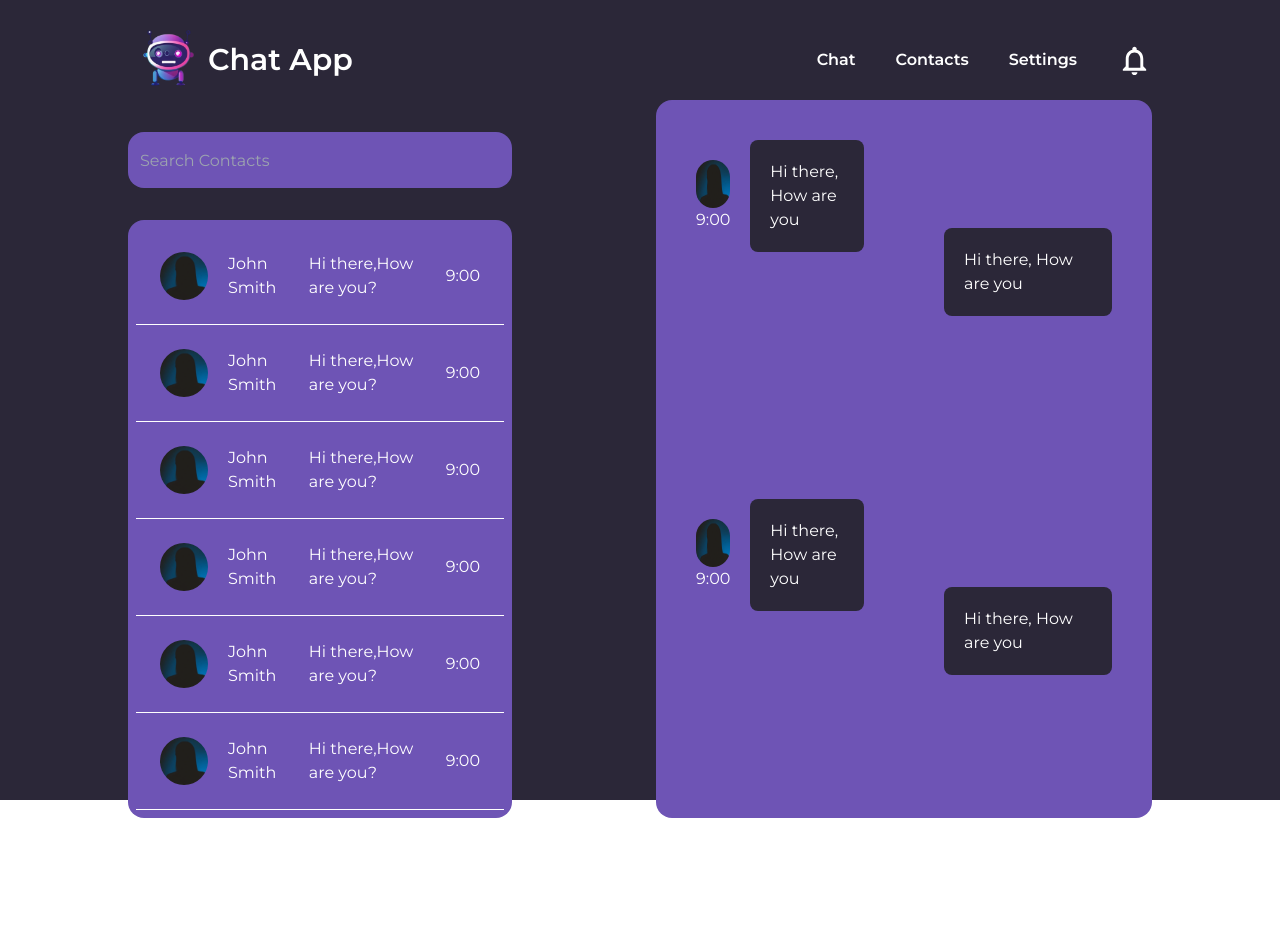
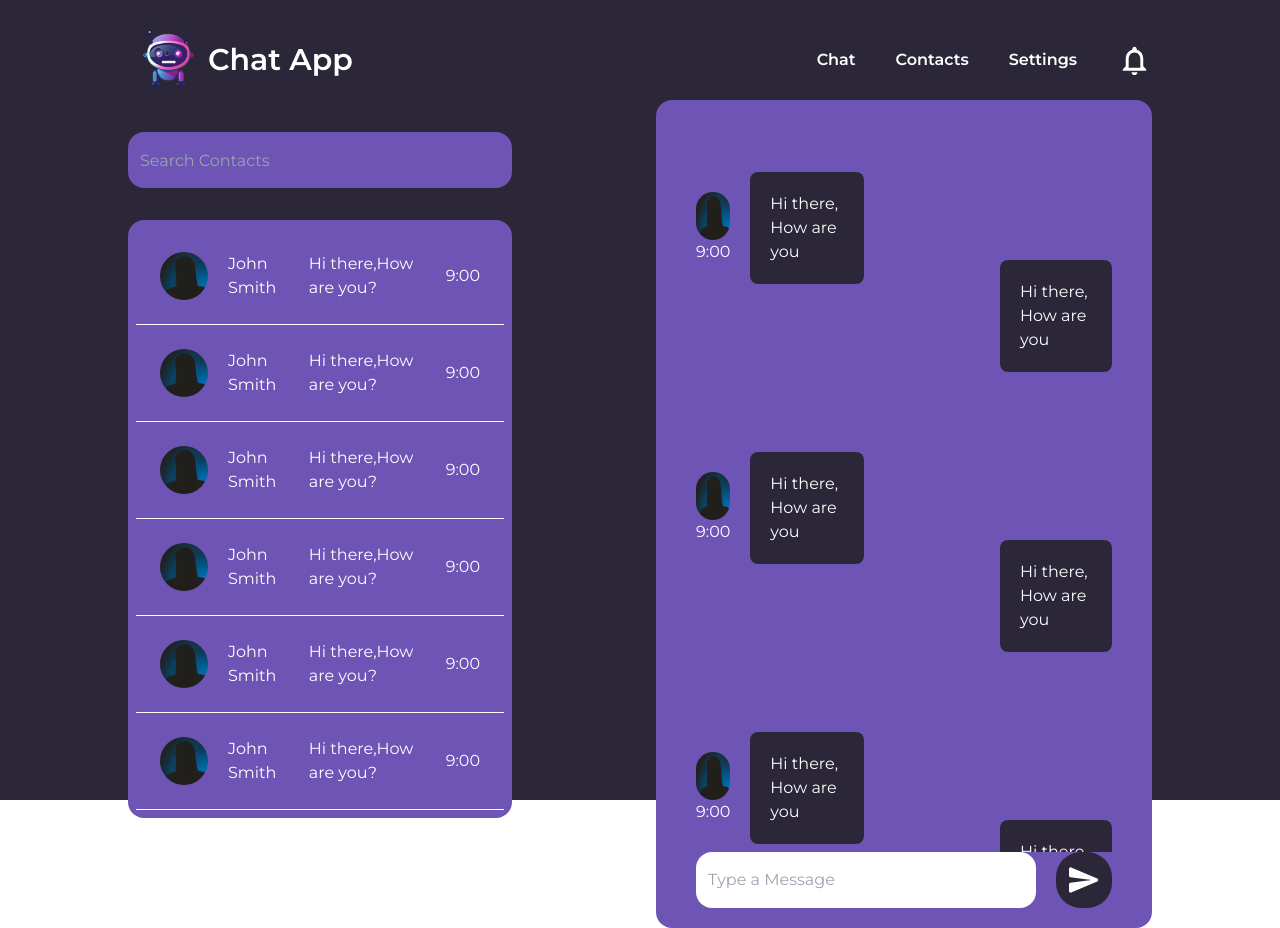
Before and after one commit to Tomo233/chat-app, a React (Vite) app: page / in a window 1280 px wide. Before the commit the page ends 818 px from the top, so only its background shows below. Built offline with nearby package versions, Linux system fonts and the light colour scheme.

Commit message:
create send message input and button

```diff
--- a/src/features/Chat/MainChat.tsx
+++ b/src/features/Chat/MainChat.tsx
@@ -1,37 +1,137 @@
 import Profile from "../../assets/profile.png";
-
+import SendRoundedIcon from "@mui/icons-material/SendRounded";
 function MainChat() {
   return (
-    <div className="bg-buttonPurple rounded-2xl grid grid-cols-2 place-items-start">
+    <section className="bg-buttonPurple rounded-2xl">
+      <div className="grid grid-cols-2 place-items-start mt-8 max-h-[720px] overflow-auto">
         <div className="flex gap-5 items-center text-white p-10">
           <div>
-          <img src={Profile} alt="Profile Image" className="h-12 rounded-3xl" />
+            <img
+              src={Profile}
+              alt="Profile Image"
+              className="h-12 rounded-3xl"
+            />
             <p className="text-white text-center">9:00</p>
           </div>
           <div className="bg-[#2b2738] p-5 rounded-lg">
             <p>Hi there, How are you</p>
           </div>
         </div>
-      <div className="flex gap-5 items-center text-white p-10 pt-32">
+        <div className="flex gap-5 items-center text-white p-10 pt-32 pl-24">
           <div className="bg-[#2b2738] p-5 rounded-lg">
             <p>Hi there, How are you</p>
           </div>
         </div>
         <div className="flex gap-5 items-center text-white p-10">
           <div>
-          <img src={Profile} alt="Profile Image" className="h-12 rounded-3xl" />
+            <img
+              src={Profile}
+              alt="Profile Image"
+              className="h-12 rounded-3xl"
+            />
             <p className="text-white text-center">9:00</p>
           </div>
           <div className="bg-[#2b2738] p-5 rounded-lg">
             <p>Hi there, How are you</p>
           </div>
         </div>
-      <div className="flex gap-5 items-center text-white p-10 pt-32">
+        <div className="flex gap-5 items-center text-white p-10 pt-32 pl-24">
+          <div className="bg-[#2b2738] p-5 rounded-lg">
+            <p>Hi there, How are you</p>
+          </div>
+        </div>
+        <div className="flex gap-5 items-center text-white p-10">
+          <div>
+            <img
+              src={Profile}
+              alt="Profile Image"
+              className="h-12 rounded-3xl"
+            />
+            <p className="text-white text-center">9:00</p>
+          </div>
+          <div className="bg-[#2b2738] p-5 rounded-lg">
+            <p>Hi there, How are you</p>
+          </div>
+        </div>
+        <div className="flex gap-5 items-center text-white p-10 pt-32 pl-24">
+          <div className="bg-[#2b2738] p-5 rounded-lg">
+            <p>Hi there, How are you</p>
+          </div>
+        </div>
+        <div className="flex gap-5 items-center text-white p-10">
+          <div>
+            <img
+              src={Profile}
+              alt="Profile Image"
+              className="h-12 rounded-3xl"
+            />
+            <p className="text-white text-center">9:00</p>
+          </div>
+          <div className="bg-[#2b2738] p-5 rounded-lg">
+            <p>Hi there, How are you</p>
+          </div>
+        </div>
+        <div className="flex gap-5 items-center text-white p-10 pt-32 pl-24">
+          <div className="bg-[#2b2738] p-5 rounded-lg">
+            <p>Hi there, How are you</p>
+          </div>
+        </div>
+        <div className="flex gap-5 items-center text-white p-10">
+          <div>
+            <img
+              src={Profile}
+              alt="Profile Image"
+              className="h-12 rounded-3xl"
+            />
+            <p className="text-white text-center">9:00</p>
+          </div>
+          <div className="bg-[#2b2738] p-5 rounded-lg">
+            <p>Hi there, How are you</p>
+          </div>
+        </div>
+        <div className="flex gap-5 items-center text-white p-10 pt-32 pl-24">
+          <div className="bg-[#2b2738] p-5 rounded-lg">
+            <p>Hi there, How are you</p>
+          </div>
+        </div>
+        <div className="flex gap-5 items-center text-white p-10">
+          <div>
+            <img
+              src={Profile}
+              alt="Profile Image"
+              className="h-12 rounded-3xl"
+            />
+            <p className="text-white text-center">9:00</p>
+          </div>
+          <div className="bg-[#2b2738] p-5 rounded-lg">
+            <p>Hi there, How are you</p>
+          </div>
+        </div>
+        <div className="flex gap-5 items-center text-white p-10 pt-32 pl-24">
           <div className="bg-[#2b2738] p-5 rounded-lg">
             <p>Hi there, How are you</p>
           </div>
         </div>
       </div>
+      <div className="flex gap-5 px-10 pb-5">
+        <input
+          type="text"
+          placeholder="Type a Message"
+          className="w-full rounded-2xl pl-3"
+        />
+        <button>
+          <SendRoundedIcon
+            sx={{
+              color: "#fff",
+              fontSize: "3.5rem",
+              background: "#2b2738",
+              padding: "10px",
+              borderRadius: "25px",
+            }}
+          />
+        </button>
+      </div>
+    </section>
   );
 }
 
```
Lines whose indentation alone changed are shown as unchanged.
